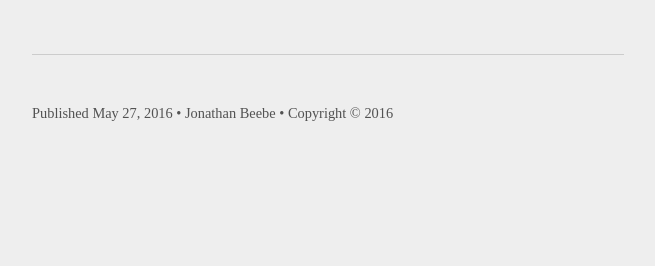
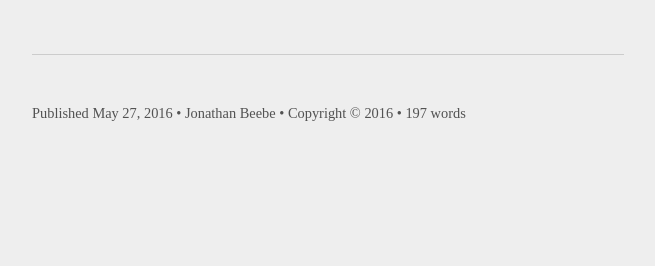
Before and after one commit to jonathan-beebe/somethingkindawierd.github.com, a Jekyll site: the page built from _stories/the-forest-battle.md, in a window 1280 px wide. Shown: the part 666-932 px from the top of the page, without its empty margins (312-967 px from the left). Built offline with Jekyll 4.4.1, drawn with Linux system fonts in a browser that asks for light colours.

Commit message:
Add word count

```diff
--- a/_layouts/story.html
+++ b/_layouts/story.html
@@ -22,6 +22,7 @@
       <span>Published <time datetime="{{ page.date | date_to_xmlschema }}" itemprop="datePublished">{{ page.date | date: "%b %-d, %Y" }}</time></span>
       {% if page.author %} • <span itemprop="author">{{ page.author }}</span>{% endif %}
       • <span>Copyright &copy; <span itemprop="copyrightYear">{{ page.date | date: "%Y"}}</span></span>
+      • <span>{{ content | number_of_words }} words</span>
     </p>
   </footer>
   {% include analytics.html %}
```
